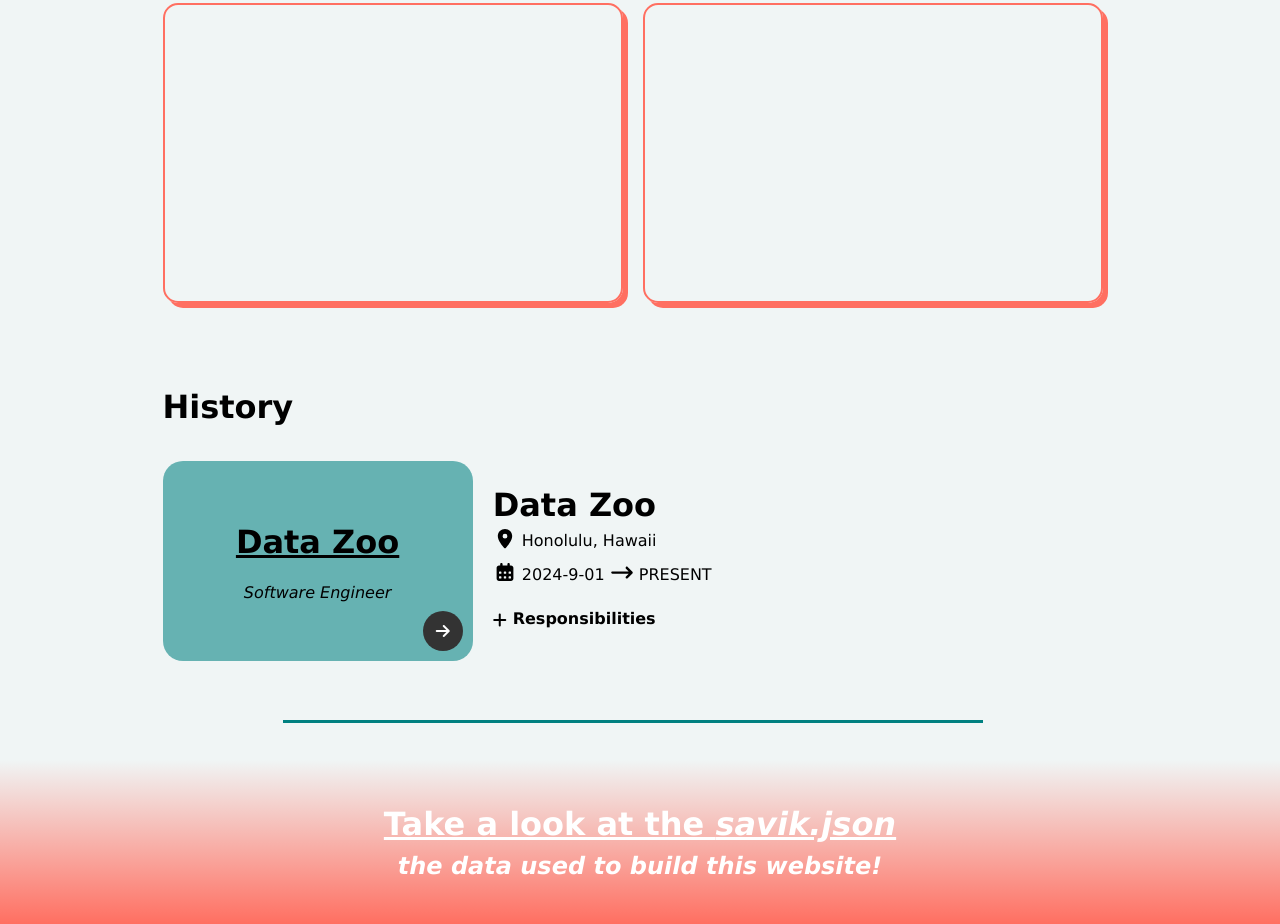
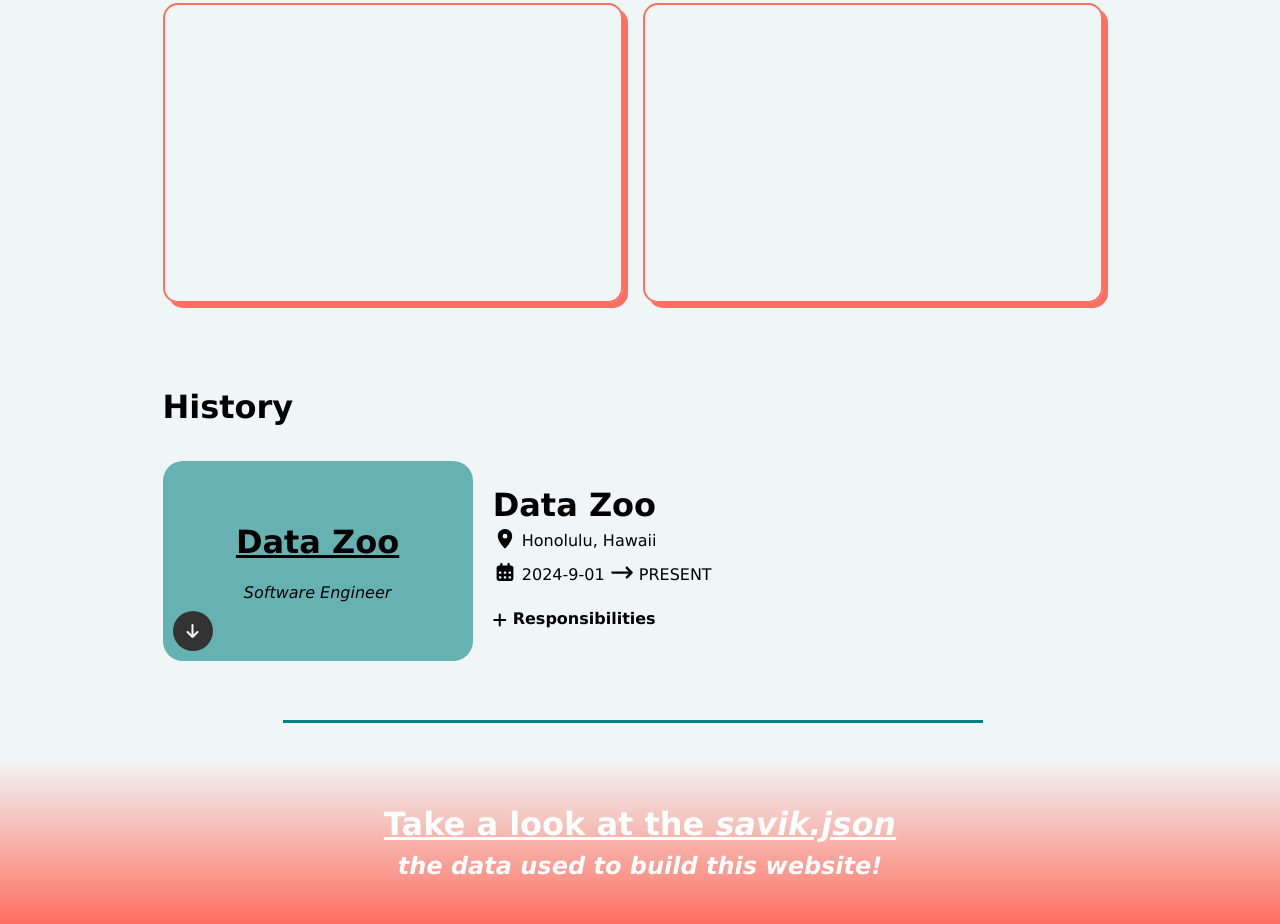
Before and after one commit to savikdf/savikdf.github.io, a website: page index.html in a window 1280 px wide. Shown: the part 1533-2457 px from the top of the page. Drawn offline with Linux system fonts and the light colour scheme.

Commit message:
arrow updates on job swiper

```diff
--- a/src/sass/components/_uniqueSections.scss
+++ b/src/sass/components/_uniqueSections.scss
@@ -218,9 +218,28 @@
           content: "\f060";
         }
       }
-
       &--disabled {
         opacity: 0;
+      }
+
+      @include break-up('small'){
+        &--next {
+          bottom: 10px;
+          left: 10px;
+          right: auto!important;
+          &::after {
+            font: var(--fa-font-solid);
+            content: "\f063";
+          }
+        }
+        &--prev {
+          top: 30px;
+          box-shadow: 0 0 3px $color-page;
+          &::after {
+            font: var(--fa-font-solid);
+            content: "\f062";
+          }
+        }
       }
     }
 
```
Also changed, not shown: src/dist/main.css.
